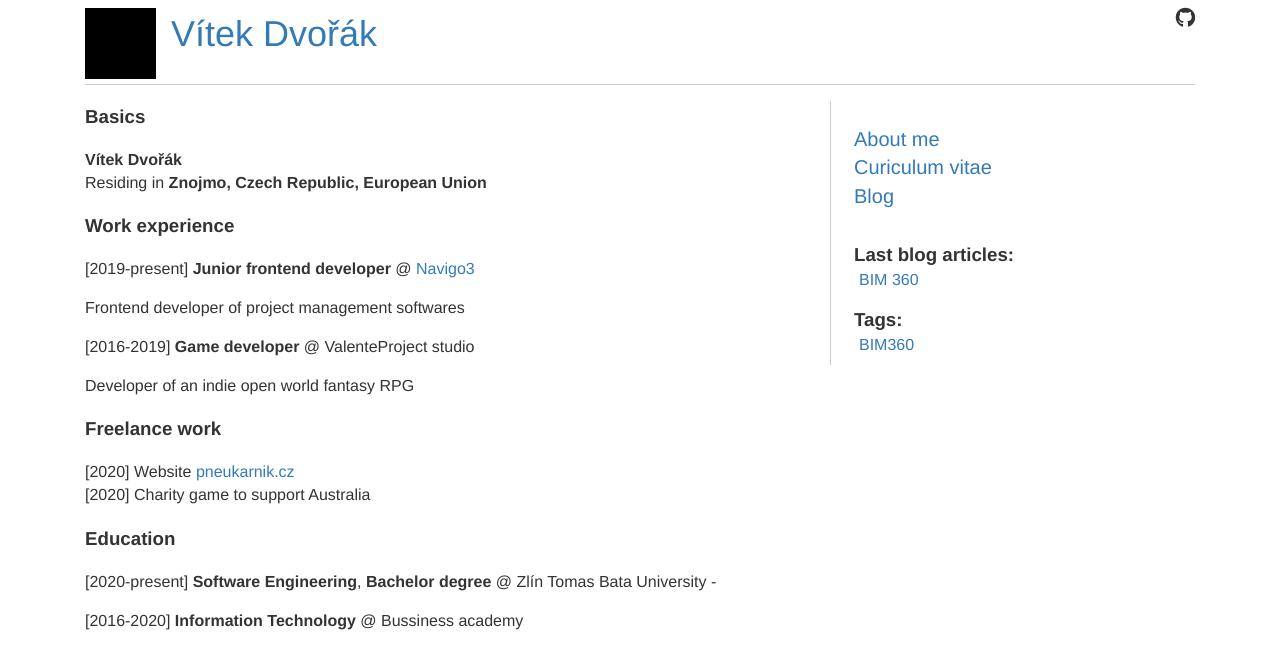
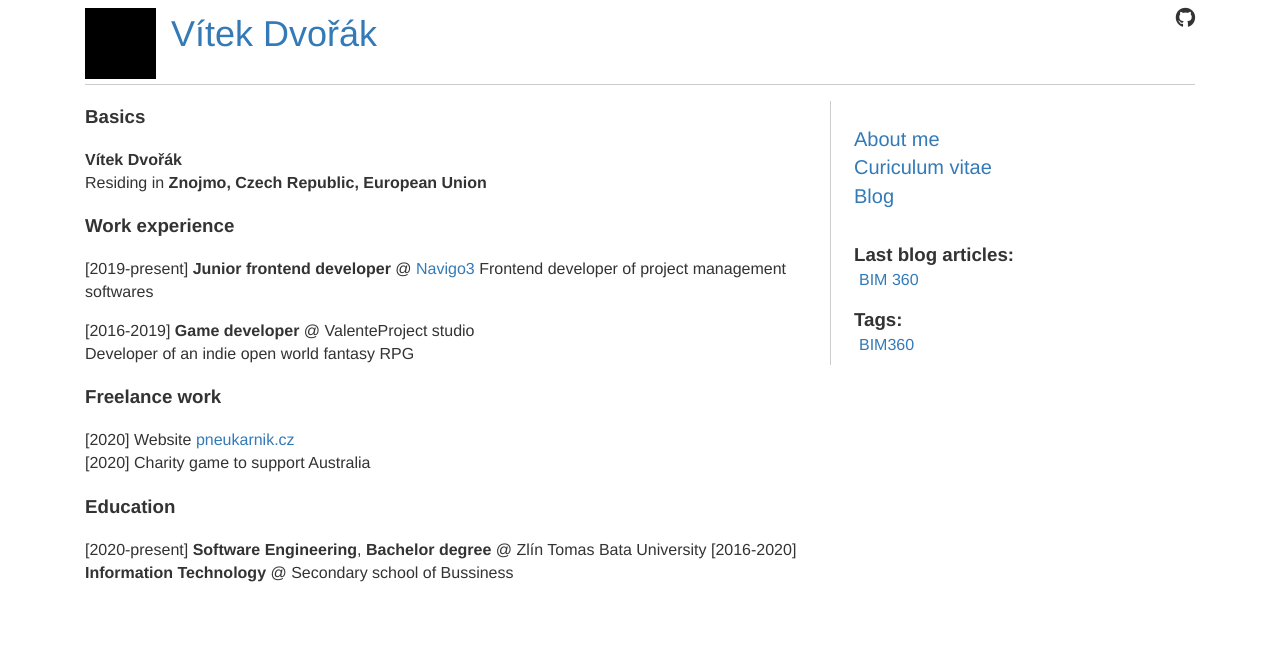
Before and after one commit to vdvorak/vitekdvorak.github.io, a Jekyll site: the page built from curiculum-vitae.md, in a window 1280 px wide. Shown: the top 669 px of the page. Built offline with Jekyll 4.4.1, drawn with Linux system fonts in a browser that asks for light colours; nearby versions of some CDN libraries.

Commit message:
Update curiculum-vitae.md

```diff
--- a/curiculum-vitae.md
+++ b/curiculum-vitae.md
@@ -11,11 +11,9 @@ Residing in **Znojmo, Czech Republic, European Union**
 ### Work experience
 
 [2019-present] **Junior frontend developer** @ [Navigo3](https://navigo3.com)
-
 Frontend developer of project management softwares
 
 [2016-2019] **Game developer** @ ValenteProject studio
-
  Developer of an indie open world fantasy RPG
 
 ### Freelance work
@@ -24,6 +22,5 @@ Frontend developer of project management softwares
 
 ### Education
 
-[2020-present] **Software Engineering**, **Bachelor degree** @ Zlín Tomas Bata University -
-
-[2016-2020] **Information Technology** @ Bussiness academy
+[2020-present] **Software Engineering**, **Bachelor degree** @ Zlín Tomas Bata University
+[2016-2020] **Information Technology** @ Secondary school of Bussiness
```
